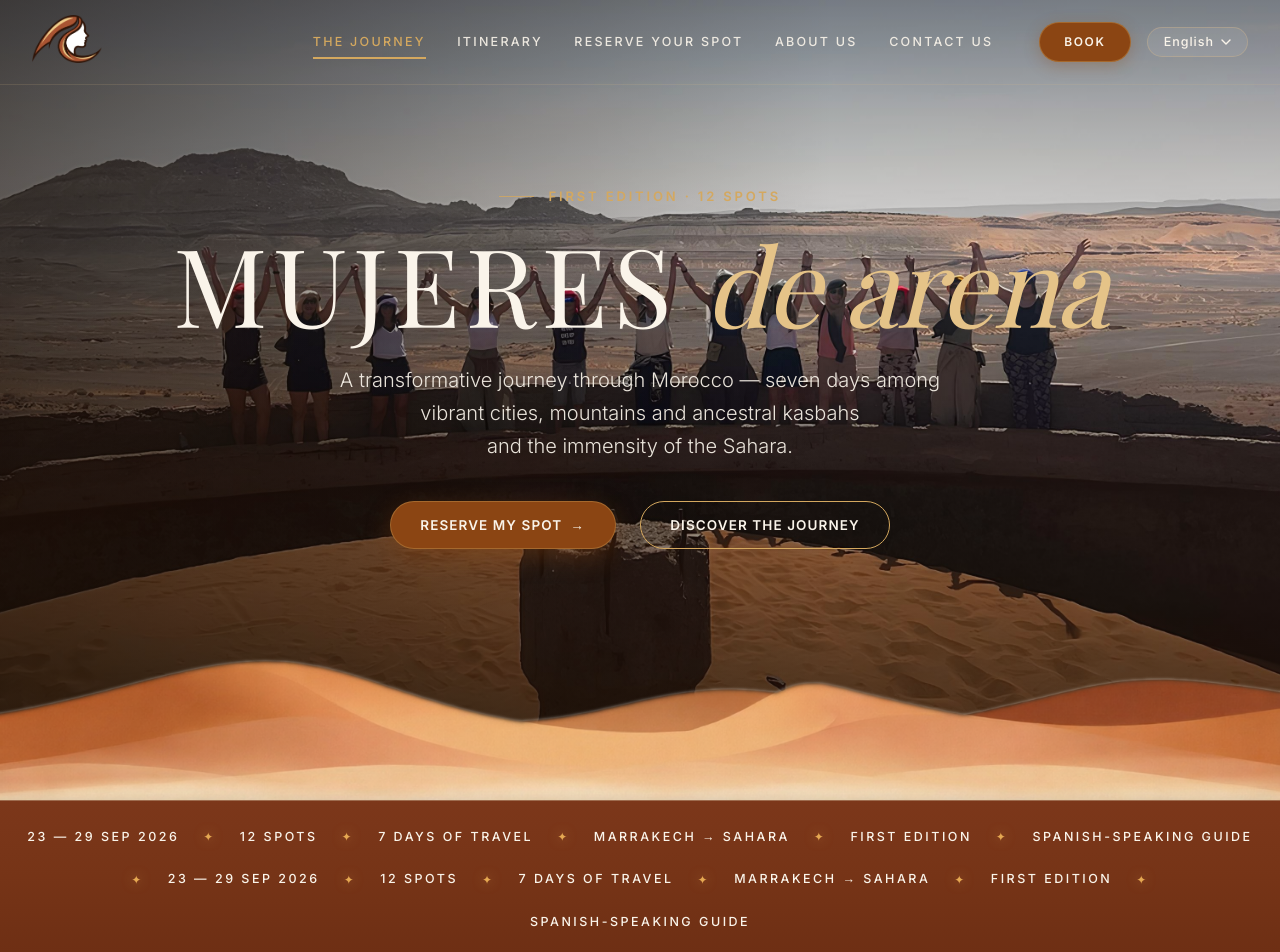
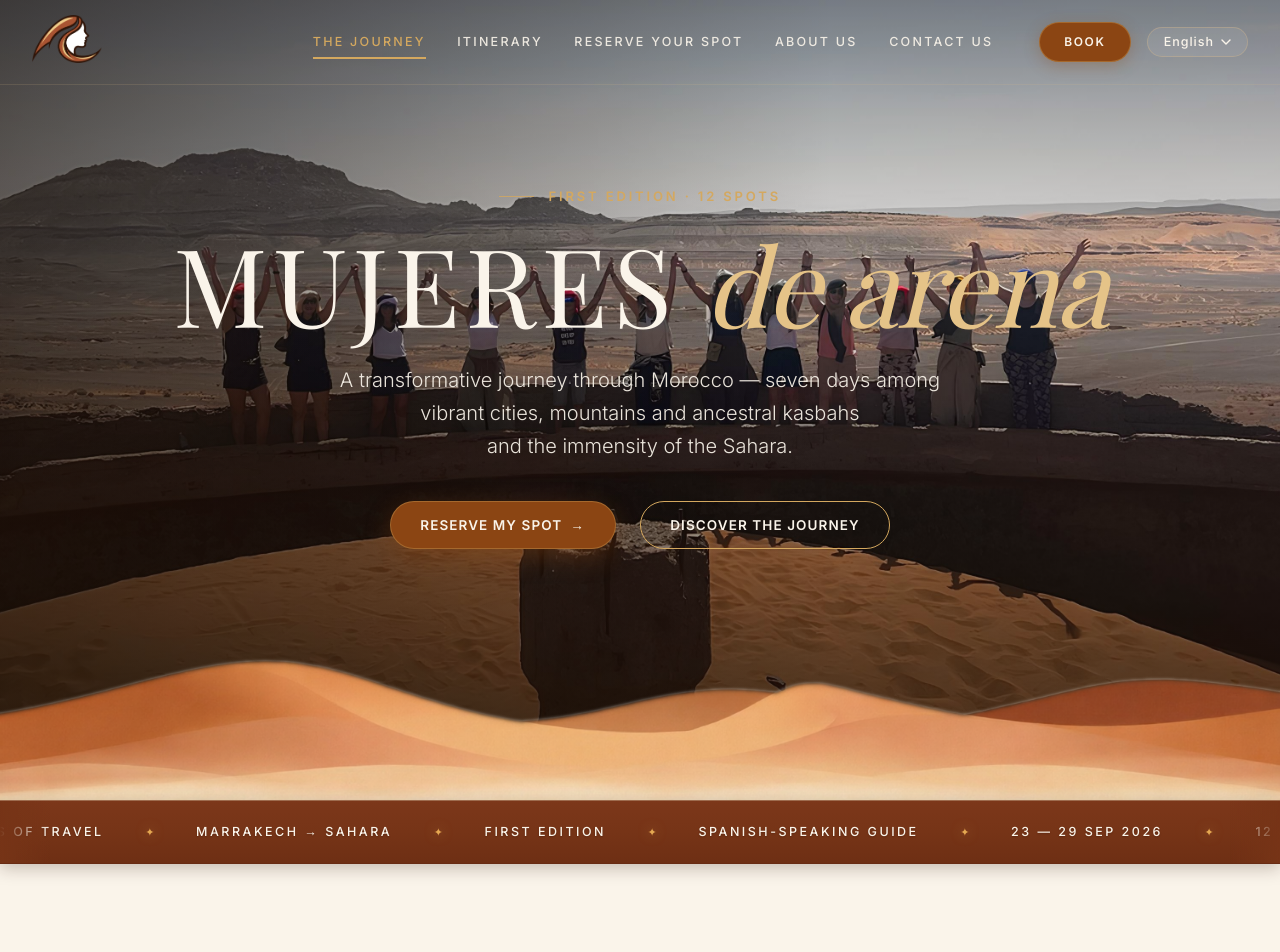
Before and after one commit to bourehim/travler01, a Next.js app: page / in a window 1280 px wide. Shown: the top 952 px of the page. Built offline with nearby package versions, Linux system fonts and the light colour scheme.

Commit message:
fix(marquee): copy exact animated marquee track and group structure from WordPress

```diff
--- a/src/app/globals.css
+++ b/src/app/globals.css
@@ -452,41 +452,108 @@ body {
   }
 }
 
-/* Marquee Bar */
+/* ==========================================================================
+   SCROLLING TEXT BANNER (REDESIGNED LUXURY EDITORIAL MARQUEE)
+   ========================================================================== */
+.entry-content > .mda-marquee-section,
 .mda-marquee-section {
-  background: linear-gradient(180deg, #7C371A 0%, #763417 50%, #6E2F14 100%);
-  color: #FAF4EA;
-  overflow: hidden;
-  margin: 0;
-  padding: 1.35rem 0;
-  border-top: 1px solid rgba(247, 223, 189, 0.35);
-  border-bottom: 1px solid rgba(75, 30, 12, 0.4);
-  position: relative;
-  z-index: 15;
-  box-shadow: 0 4px 16px rgba(45, 18, 7, 0.25);
-  text-align: center;
-}
-
-.mda-marquee-text {
-  font-family: var(--font-inter), sans-serif;
-  font-size: 12.5px;
-  font-weight: 500;
-  letter-spacing: 0.2em;
-  text-transform: uppercase;
-  color: #FAF4EA;
-  margin: 0;
-  display: inline-flex;
-  align-items: center;
-  justify-content: center;
-  gap: 1.5rem;
-  flex-wrap: wrap;
-  padding: 0 1rem;
-}
-
-.mda-marquee-text span.star {
-  color: #E5A852;
-  font-size: 12px;
-  filter: drop-shadow(0 0 6px rgba(229, 168, 82, 0.6));
+  background: #763417 !important;
+  background: linear-gradient(180deg, #7C371A 0%, #763417 50%, #6E2F14 100%) !important;
+  color: #FAF4EA !important;
+  overflow: hidden !important;
+  margin: 0 !important;
+  padding: 1.35rem 0 !important;
+  border-top: 1px solid rgba(247, 223, 189, 0.35) !important;
+  border-bottom: 1px solid rgba(75, 30, 12, 0.4) !important;
+  position: relative !important;
+  z-index: 10 !important;
+  box-shadow: 0 4px 16px rgba(45, 18, 7, 0.25) !important;
+}
+
+.mda-marquee-section::before,
+.mda-marquee-section::after {
+  content: "" !important;
+  position: absolute !important;
+  top: 0 !important;
+  bottom: 0 !important;
+  width: 50px !important;
+  z-index: 12 !important;
+  pointer-events: none !important;
+}
+.mda-marquee-section::before {
+  left: 0 !important;
+  background: linear-gradient(90deg, #763417 0%, transparent 100%) !important;
+}
+.mda-marquee-section::after {
+  right: 0 !important;
+  background: linear-gradient(270deg, #763417 0%, transparent 100%) !important;
+}
+
+.mda-marquee-track {
+  display: flex !important;
+  width: max-content !important;
+  animation: mdaMarquee 42s linear infinite !important;
+}
+
+[dir="rtl"] .mda-marquee-track,
+.mda-marquee-track.is-rtl {
+  animation: mdaMarqueeRtl 42s linear infinite !important;
+}
+
+.mda-marquee-section:hover .mda-marquee-track {
+  animation-play-state: paused !important;
+}
+
+.mda-marquee-group {
+  display: flex !important;
+  align-items: center !important;
+  gap: 2.6rem !important;
+  padding: 0 1.3rem !important;
+  white-space: nowrap !important;
+}
+
+.mda-marquee-group span {
+  font-family: var(--font-inter), -apple-system, BlinkMacSystemFont, 'Segoe UI', Roboto, sans-serif !important;
+  font-size: 12.5px !important;
+  font-weight: 500 !important;
+  letter-spacing: 0.2em !important;
+  text-transform: uppercase !important;
+  color: #FAF4EA !important;
+  text-shadow: 0 1px 2px rgba(0, 0, 0, 0.22) !important;
+}
+
+.mda-marquee-group i,
+.mda-marquee-group .star {
+  font-style: normal !important;
+  color: #E5A852 !important;
+  font-size: 11px !important;
+  display: inline-flex !important;
+  align-items: center !important;
+  filter: drop-shadow(0 0 6px rgba(229, 168, 82, 0.6)) !important;
+}
+
+@media (max-width: 600px) {
+  .mda-marquee-section {
+    padding: 1.1rem 0 !important;
+  }
+  .mda-marquee-group {
+    gap: 1.8rem !important;
+    padding: 0 0.9rem !important;
+  }
+  .mda-marquee-group span {
+    font-size: 11px !important;
+    letter-spacing: 0.16em !important;
+  }
+}
+
+@keyframes mdaMarquee {
+  0% { transform: translateX(0); }
+  100% { transform: translateX(-50%); }
+}
+
+@keyframes mdaMarqueeRtl {
+  0% { transform: translateX(0); }
+  100% { transform: translateX(50%); }
 }
 
 /* ==========================================================================
--- a/src/components/Hero.tsx
+++ b/src/components/Hero.tsx
@@ -221,23 +221,24 @@ export default function Hero({ currentLocale = "en" }: HeroProps) {
         <div className="hero-dune-divider" />
       </section>
 
-      {/* Exact Marquee Section */}
+      {/* Exact Marquee Section from WordPress */}
       <div className="mda-marquee-section" dir={isRtl ? "rtl" : "ltr"}>
-        <p className="mda-marquee-text">
-          {c.marquee.map((item, idx) => (
-            <React.Fragment key={idx}>
-              {idx > 0 && <span className="star">✦</span>}
-              <span>{item}</span>
-            </React.Fragment>
+        <div className={`mda-marquee-track ${isRtl ? "is-rtl" : ""}`}>
+          {[0, 1, 2, 3].map((gIdx) => (
+            <div
+              key={gIdx}
+              className="mda-marquee-group"
+              aria-hidden={gIdx > 0 ? "true" : undefined}
+            >
+              {c.marquee.map((item, idx) => (
+                <React.Fragment key={idx}>
+                  <span>{item}</span>
+                  <i>✦</i>
+                </React.Fragment>
+              ))}
+            </div>
           ))}
-          <span className="star">✦</span>
-          {c.marquee.map((item, idx) => (
-            <React.Fragment key={`rep-${idx}`}>
-              {idx > 0 && <span className="star">✦</span>}
-              <span>{item}</span>
-            </React.Fragment>
-          ))}
-        </p>
+        </div>
       </div>
     </>
   );
--- a/src/components/itinerary/ItineraryHero.tsx
+++ b/src/components/itinerary/ItineraryHero.tsx
@@ -192,21 +192,30 @@ export default function ItineraryHero({ currentLocale = "en" }: ItineraryHeroPro
         </div>
       </div>
 
-      {/* Exact Marquee Section from Home Page */}
+      {/* Exact Marquee Section from WordPress */}
       <div className="mda-marquee-section" dir={currentLocale === "ar" ? "rtl" : "ltr"}>
-        <p className="mda-marquee-text">
+        <div className={`mda-marquee-track ${currentLocale === "ar" ? "is-rtl" : ""}`}>
+          {[0, 1, 2, 3].map((gIdx) => (
+            <div
+              key={gIdx}
+              className="mda-marquee-group"
+              aria-hidden={gIdx > 0 ? "true" : undefined}
+            >
               <span>{m.date}</span>
-          <span className="star">✦</span>
+              <i>✦</i>
               <span>{m.spots}</span>
-          <span className="star">✦</span>
+              <i>✦</i>
               <span>{m.days}</span>
-          <span className="star">✦</span>
+              <i>✦</i>
               <span>{m.route}</span>
-          <span className="star">✦</span>
+              <i>✦</i>
               <span>{m.edition}</span>
-          <span className="star">✦</span>
+              <i>✦</i>
               <span>{m.guide}</span>
-        </p>
+              <i>✦</i>
+            </div>
+          ))}
+        </div>
       </div>
     </>
   );
```
Lines whose indentation alone changed are shown as unchanged.
